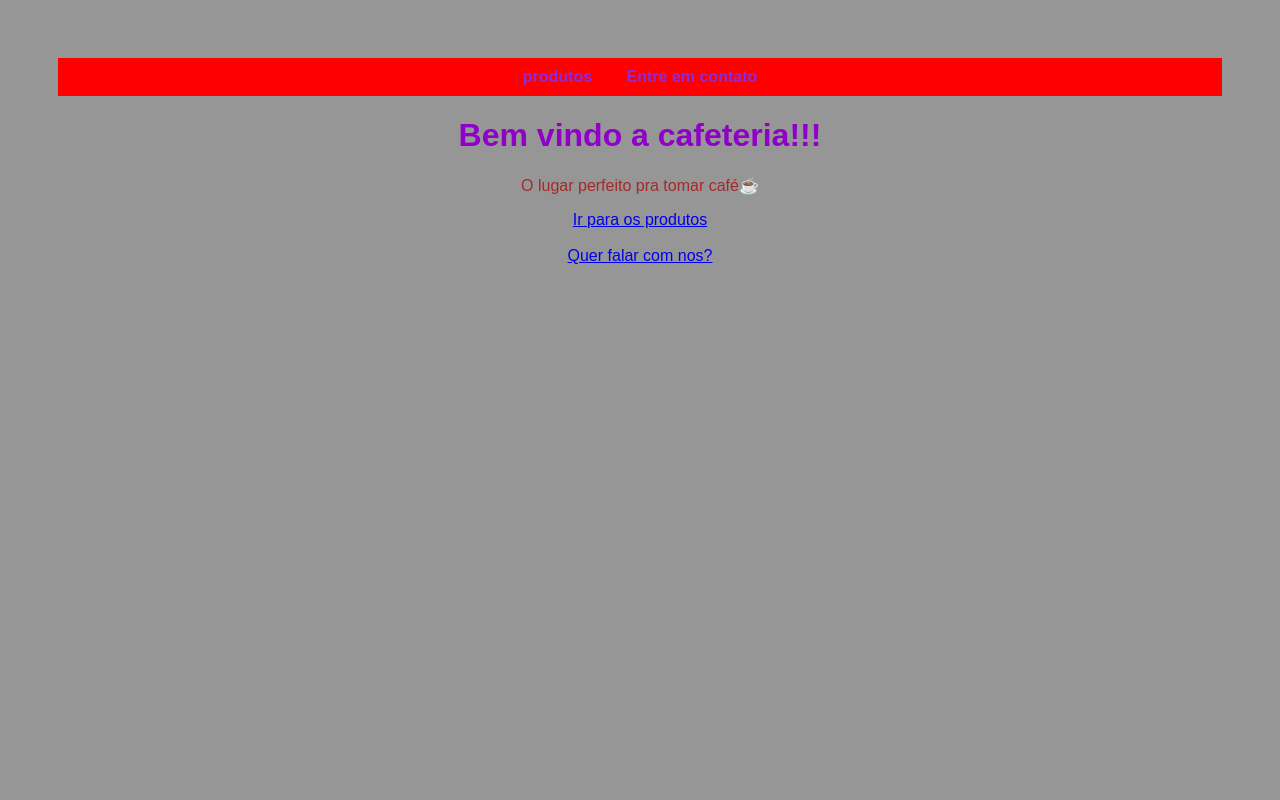
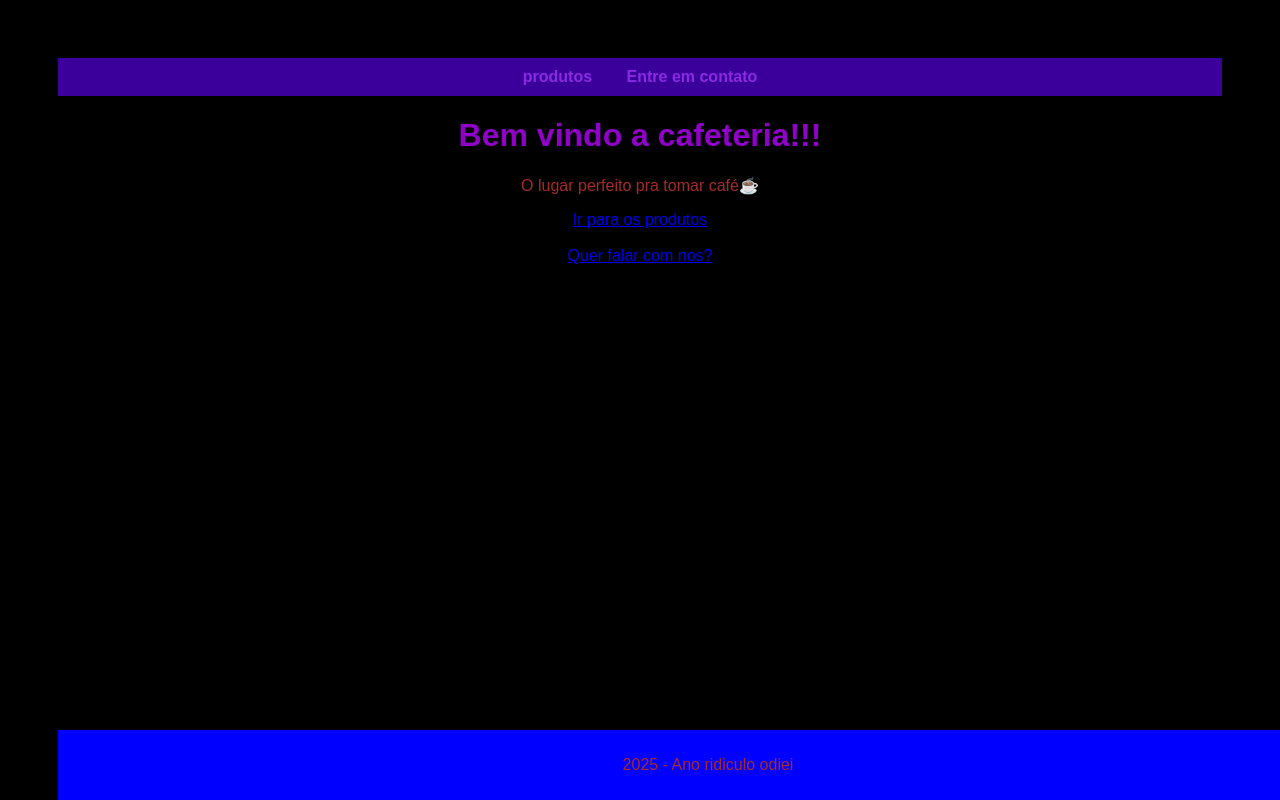
Before and after one commit to luizxxz/cafeteria, a plain HTML site: page index.html in a window 1280 px wide. Drawn offline with Linux system fonts and the light colour scheme.

Commit message:
#8 footer adicionado nas paginas
o footer foi criado

```diff
--- a/index.html
+++ b/index.html
@@ -11,9 +11,14 @@
         <a href="produtos.html">produtos</a>
         <a href="contato.html">Entre em contato</a>
         </nav>
+
     <h1>Bem vindo a cafeteria!!!</h1>
     <p>O lugar perfeito pra tomar café☕</p>
     <a href="produtos.html">Ir para os produtos</a><br><br>
     <a href="Contato.html">Quer falar com nos?</a>
+
+    <footer>
+        <p>2025 - Ano ridiculo odiei</p>
+     </footer>
 </body>
 </html>
--- a/style.css
+++ b/style.css
@@ -1,12 +1,12 @@
 body{
-    background-color: rgb(150, 150, 150);
+    background-color: rgb(0, 0, 0);
     color:brown;
     font-family: sans-serif, Arial, Helvetica;
     text-align: center;
     padding: 50px;
 }
 nav{
-    background-color: rgb(255, 0, 0);
+    background-color: rgb(59, 0, 155);
     padding: 10px;
 }
 nav a{
@@ -22,3 +22,12 @@ nav a:hover{
 h1{
     color:rgb(144, 0, 201);
 }
+
+footer {
+    position: fixed;
+    bottom: 0;
+    width: 100%;
+    background-color: blue;
+    text-align: center;
+    padding: 10px;
+}
```
